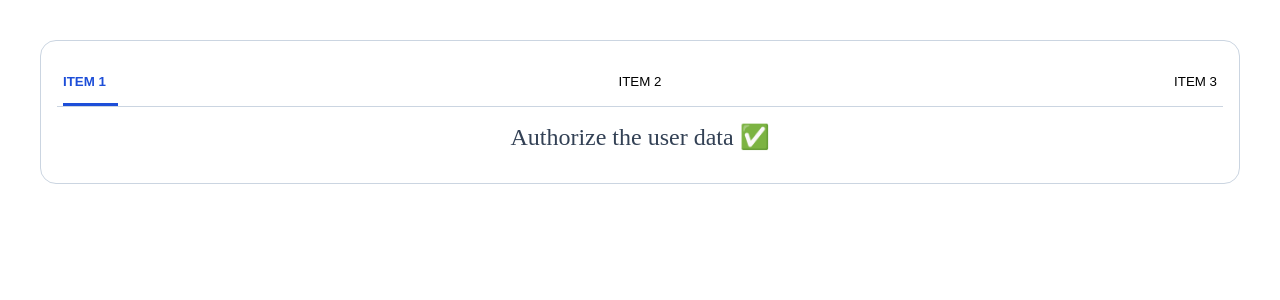
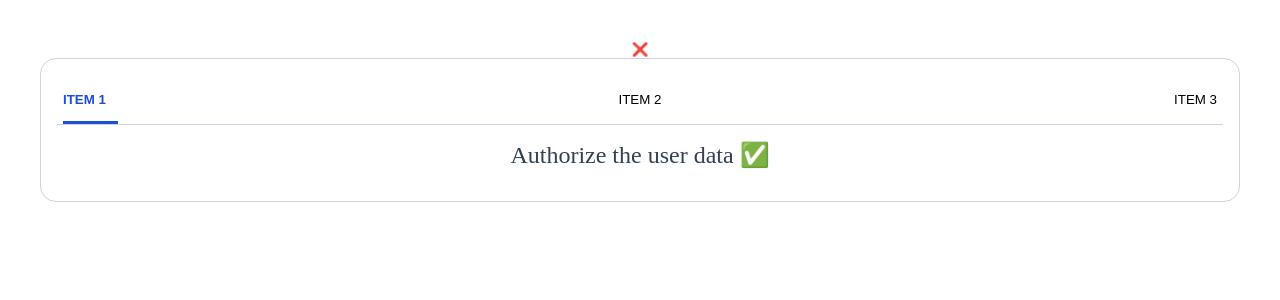
Before and after one commit to vaeid/react-tab-component, a React (Vite) app: page / in a window 1280 px wide. Shown: the top 300 px of the page. Built offline with nearby package versions, Linux system fonts and the light colour scheme.

Commit message:
add close btn

```diff
--- a/src/App.jsx
+++ b/src/App.jsx
@@ -20,9 +20,13 @@ const tabData = [
 
 export default function App() {
   const [activeTab, setActiveTab] = useState(1);
+  const [isShow, setIsShow] = useState(true);
   const handelActiveTab = (id) => setActiveTab(id);
 
   return (
+    <div>
+      <button onClick={() => setIsShow(!isShow)}>❌</button>
+      {isShow ? (
         <div className='tab'>
           <div className='tab__header'>
             {tabData.map((tab) => {
@@ -40,5 +44,9 @@ export default function App() {
           </div>
           <div className='tab__content'>{tabData[activeTab - 1].content}</div>
         </div>
+      ) : (
+        ''
+      )}
+    </div>
   );
 }
```
Lines whose indentation alone changed are shown as unchanged.
